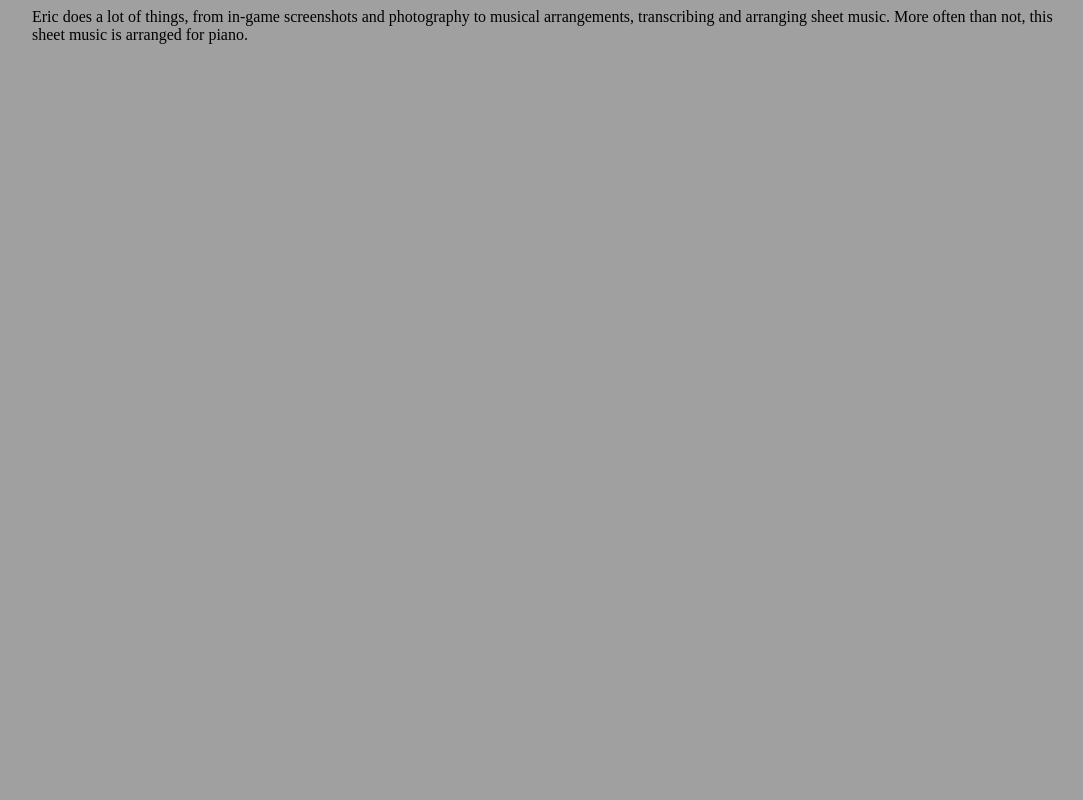
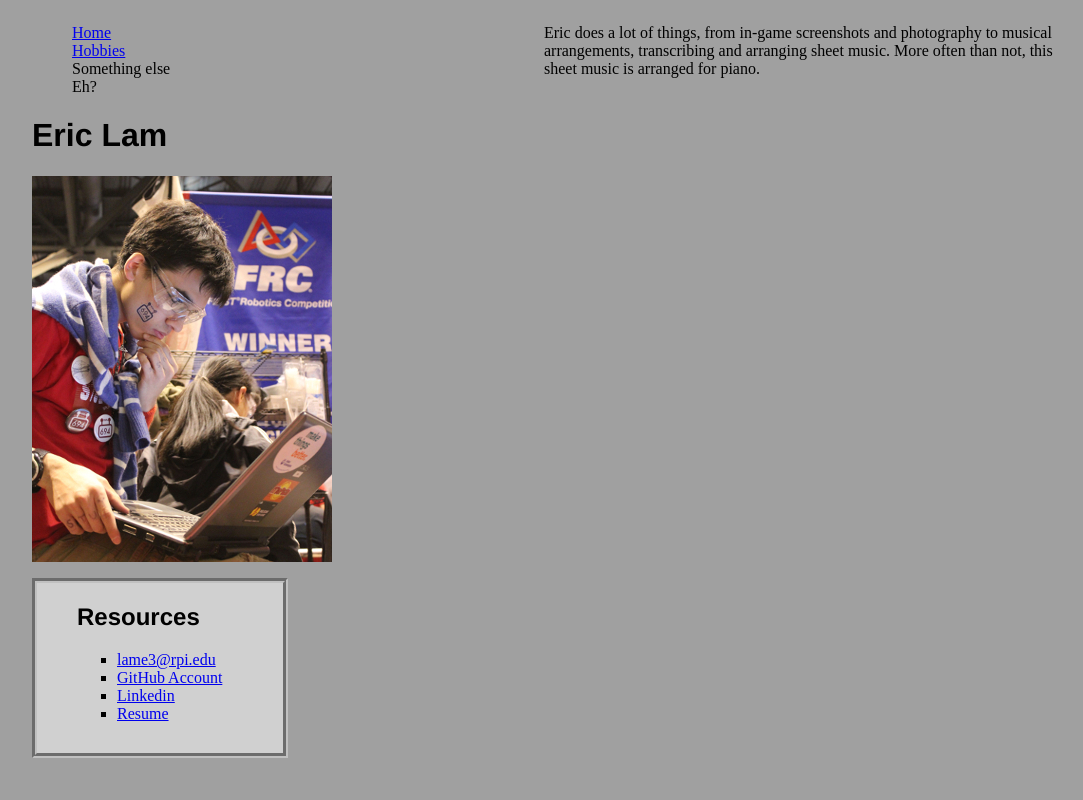
Before and after one commit to ericblam/ericblam.github.io, a PHP site: page /hobbies.html in a window 1280 px wide. Shown: the whole page, without its empty margins (96-1179 px from the left). Run offline with PHP 8.4, Linux system fonts and the light colour scheme.

Commit message:
Attatch sidebar to both pages

```diff
--- a/hobbies.html
+++ b/hobbies.html
@@ -5,9 +5,32 @@
   </head>
   <body>
     <div class="wrapper">
-      <p>
-	Eric does a lot of things, from in-game screenshots and photography to musical arrangements, transcribing and arranging sheet music. More often than not, this sheet music is arranged for piano.
-      </p>
+      <header>
+	<ul>
+	  <li><a href="http://ericthelam73.github.io">Home</a></li>
+	  <li><a href="http://ericthelam73.github.io/hobbies.html">Hobbies</a></li>
+	  <li>Something else</li>
+	  <li>Eh?</li>
+	</ul>
+	<h1>Eric Lam</h1>
+	<img src="ericlam.jpg">
+	<ul class="info">
+	  <li>
+	    <h2>Resources</h2>
+	    <ul class="contact-info">
+	      <li><a href="mailto:lame3@rpi.edu">lame3@rpi.edu</a></li>
+	      <li><a target="_blank" href="http://www.github.com/ericthelam73">GitHub Account</a></li>
+	      <li><a target="_blank" href="http://www.linkedin.com/pub/eric-lam/57/9a6/338/">Linkedin</a></li>
+	      <li><a target="_blank" href="resume.pdf">Resume</a></li>
+	    </ul>
+	  </li>
+	</ul>
+      </header>
+      <section>
+	<p>
+	  Eric does a lot of things, from in-game screenshots and photography to musical arrangements, transcribing and arranging sheet music. More often than not, this sheet music is arranged for piano.
+	</p>
+      </section>
     </div>
   </body>
 </html>
--- a/index.html
+++ b/index.html
@@ -6,6 +6,12 @@
   <body>
     <div class="wrapper">
       <header>
+	<ul>
+	  <li><a href="http://ericthelam73.github.io">Home</a></li>
+	  <li><a href="http://ericthelam73.github.io/hobbies.html">Hobbies</a></li>
+	  <li>Something else</li>
+	  <li>Eh?</li>
+	</ul>
 	<h1>Eric Lam</h1>
 	<img src="ericlam.jpg">
 	<ul class="info">
--- a/style.css
+++ b/style.css
@@ -31,10 +31,6 @@ header h2 {
     font-family:"Helvetica";
 }
 
-section.nav {
-
-}
-
 section {
     width:512px;
     float:right;
```
